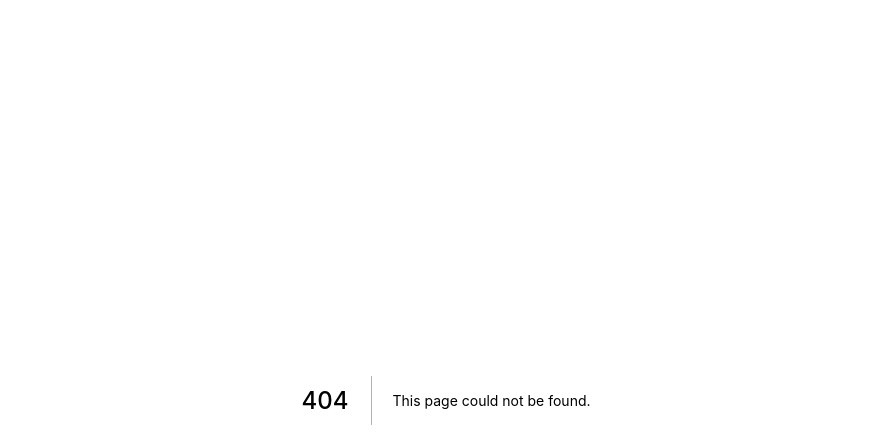
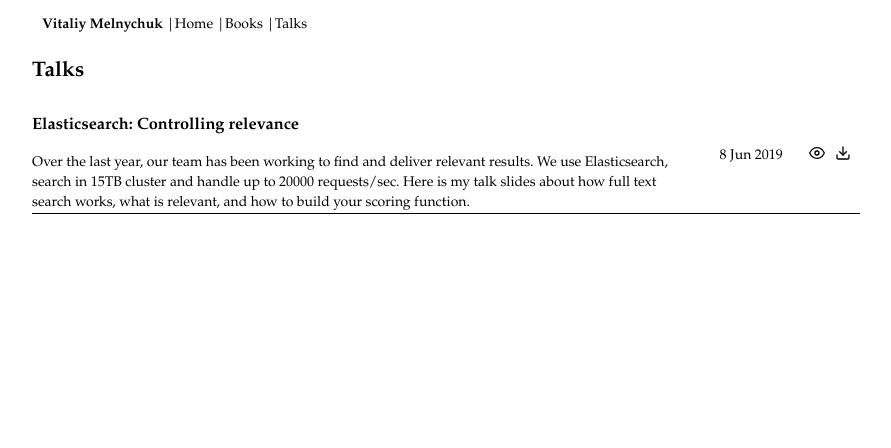
Before and after one commit to vitaliimelnychuk/blog, a Next.js app: page /talks in a window 1280 px wide. Before the commit this address had no page. Shown: the top 448 px of the page, without its empty margins (194-1085 px from the left). Built offline with nearby package versions, Linux system fonts and the light colour scheme.

Commit message:
add talks page including elasticsearch controlling relevance presentation

```diff
--- a/components/Header.tsx
+++ b/components/Header.tsx
@@ -9,6 +9,9 @@ const Header = () => (
       </Link> |
       <Link href="/books">
         <a>Books</a>
+      </Link> |
+      <Link href="/talks">
+        <a>Talks</a>
       </Link>
     </div>
     <style jsx>{`
--- /dev/null
+++ b/components/Talk/TalkPreview.tsx
@@ -0,0 +1,60 @@
+
+import { FiDownload, FiEye } from 'react-icons/fi';
+
+import { MOBILE_MAX_WITH } from '../../utils/media'
+import { getFormattedDate } from '../../utils/date'
+
+import { TTalk } from '../../content/talks'
+
+export default ({ title, description, url, date }: TTalk) => (
+  <div className="container">
+    <div className="content">
+      <div className="title">
+        <h3>{title}</h3>
+      </div>
+      <div className="description">
+        {description}
+      </div>
+    </div>
+    <div className="details">
+      <div className="date">{getFormattedDate(date)}</div>
+      <div><a href={url} target="_blank"><FiEye /></a></div>
+      <div><a href={url} download><FiDownload /></a></div>
+
+    </div>
+    <style jsx>{`
+    .container {
+        display: grid;
+        grid-template-rows: auto;
+        grid-template-columns: 4fr 1fr;
+        grid-gap: 0px;
+        justify-items: center;
+        align-items: center;
+        padding: 0px;
+        border-bottom: 1px solid black;
+      }
+      .details {
+        display: grid;
+        grid-template-rows: auto;
+        grid-template-columns: 6fr 1fr 1fr;
+        grid-gap: 10px;
+        padding: 5px;
+        justify-items: center;
+        align-items: center;
+      }
+
+      .details a{
+        font-size: 16px;
+      }
+      @media screen and (max-device-width: ${MOBILE_MAX_WITH}){
+        .container {
+          display: grid;
+          grid-template-columns: 1fr;
+          padding-top: 20px;
+          justify-items: center;
+          align-items: center;
+        }
+      }
+    `}</style>
+  </div >
+)
--- /dev/null
+++ b/content/talks.ts
@@ -0,0 +1,15 @@
+export type TTalk = {
+  title: string;
+  description: string;
+  url: string;
+  date: Date;
+}
+
+export const talks = [
+  {
+    title: "Elasticsearch: Controlling relevance",
+    description: "Over the last year, our team has been working to find and deliver relevant results. We use Elasticsearch, search in 15TB cluster and handle up to 20000 requests/sec. Here is my talk slides about how full text search works, what is relevant, and how to build your scoring function.",
+    date: new Date("June 8 2019"),
+    url: "static/pdf/presentations/elasticsearch-controlling-relevance.pdf"
+  }
+] as TTalk[]
--- /dev/null
+++ b/pages/talks.tsx
@@ -0,0 +1,19 @@
+import Layout from '../components/Layout'
+import TalkPreview from '../components/Talk/TalkPreview'
+
+import { talks } from '../content/talks'
+
+const Home = () => (
+  <Layout >
+    <div>
+      <h2>Talks</h2>
+      <div>
+        {talks.map(talk => <TalkPreview {...talk} />)}
+      </div>
+      <div>
+      </div>
+    </div>
+  </Layout>
+);
+
+export default Home;
```
Also changed, not shown: 1 other file (tests, documents, lock files or other folders).
